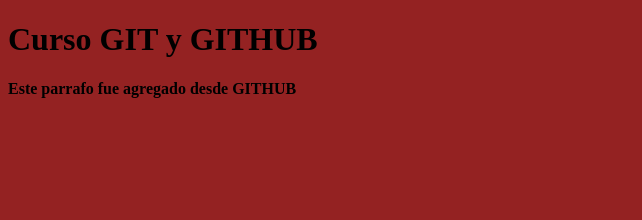
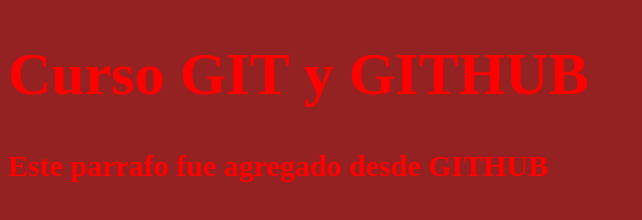
Before and after one commit to jasiellopez2013/Curso-GIT, a plain HTML site: page index.html in a window 1280 px wide. Shown: the whole page, without its empty margins (0-642 px from the left). Drawn offline with Linux system fonts and the light colour scheme.

Commit message:
Update css.css
se cambio el color de la letra y el tamaño.

```diff
--- a/css/css.css
+++ b/css/css.css
@@ -3,4 +3,6 @@
     background-color: #942222;
     text-decoration: double;
     font-weight: bolder;
+    font-size:30px;
+    color:#f00;
 }
```
